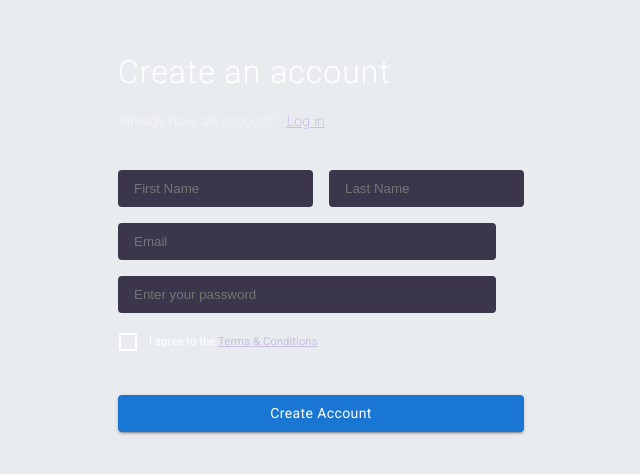
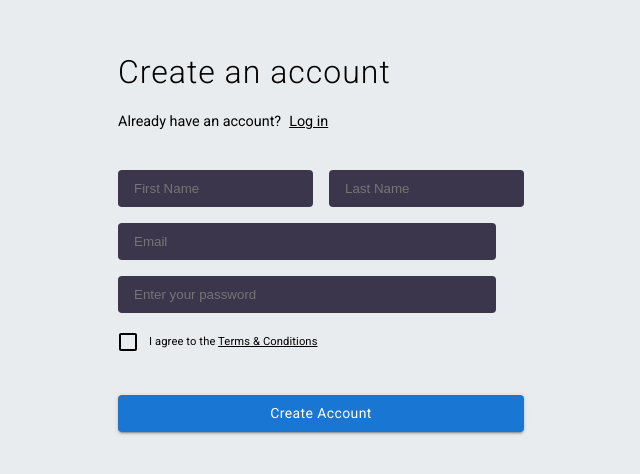
Before and after one commit to VenkatesaMG/BioShiftValueHealth, a React (Vite) app in the folder frontend/: page /signup in a window 1280 px wide. Shown: the part 132-606 px from the top of the page, without its empty margins (319-959 px from the left). Built offline with nearby package versions, Linux system fonts and the light colour scheme.

Commit message:
Modified to a theme for all pages

```diff
--- a/frontend/components/main_page.jsx
+++ b/frontend/components/main_page.jsx
@@ -66,7 +66,6 @@ export default function mainPage() {
                             <div><a href="">Home</a></div>
                             <div><a href="/login">Log In</a></div>
                             <div><a href="/signup">Sign Up</a></div>
-                            <div><a href="/services">Services</a></div>
                         </div>
                     </div>
                 </div>
@@ -78,7 +77,7 @@ export default function mainPage() {
                         <div style={{ fontSize: '1rem' }}>Menu</div>
                     </div>
                     <div className='search-icon'>
-                        <CiSearch style={{ color: 'white' }} />
+                        <CiSearch style={{ color: 'white', fontSize:'1.2rem'}} />
                     </div>
                 </div>
                 {/* <div>
--- a/frontend/components/signup.jsx
+++ b/frontend/components/signup.jsx
@@ -24,9 +24,9 @@ export default function signup(){
                                     control={
                                         <Checkbox
                                             sx={{
-                                                color: 'white',
+                                                color: 'black',
                                                 '&.Mui-checked': {
-                                                color: 'white',
+                                                color: 'black',
                                                 },
                                                 '& .MuiSvgIcon-root': {
                                                 borderRadius: '4px',
@@ -36,7 +36,7 @@ export default function signup(){
                                     }
                                     label= {
                                         <>I agree to the {' '}
-                                            <a href="#" style={{ color:'#c7bee2', textDecoration: 'underline' }}>
+                                            <a href="#" style={{ color:'black', textDecoration: 'underline' }}>
                                             Terms & Conditions</a>
                                         </>
                                     }
--- a/frontend/src/index.css
+++ b/frontend/src/index.css
@@ -160,24 +160,23 @@ body::-webkit-scrollbar{
   display:flex;
   font-family: 'Roboto';
   justify-content: center;
-
 }
 
 .signup-header > h1{
-  color:white;
+  color:black;
   font-weight:300;
   letter-spacing: 1px;
 }
 
 .signup-link{
-  color:whitesmoke;
-  font-weight:300;
+  color:black;
+  font-weight:400;
   font-size:0.9rem;
 }
 
 .signup-link > a{
   margin:0.5rem;
-  color:#c7bee2;
+  color:black;
 }
 
 .signup-input{
@@ -208,7 +207,7 @@ body::-webkit-scrollbar{
 
 .signup-checkbox-div .MuiFormControlLabel-label{
   font-size:0.7rem;
-  color:white;
+  color:black;
 }
 
 #signup-button{
@@ -226,10 +225,14 @@ body::-webkit-scrollbar{
   align-items: center;
 }
 
+.login-right-div{
+  padding:1rem 2rem;
+}
+
 .login-header > h1{
   font-family: 'Roboto';
   font-weight:300;
-  color:white;
+  color:black;
 }
 
 .login-form-div{
@@ -264,8 +267,8 @@ body::-webkit-scrollbar{
 
 .forget-pass-div > a{
   font-family: 'Roboto';
-  color:#c7bee2;
-  font-size:0.7rem;
+  color:black;
+  font-size:0.8rem;
 }
 .page1{
   margin:1rem;
```
